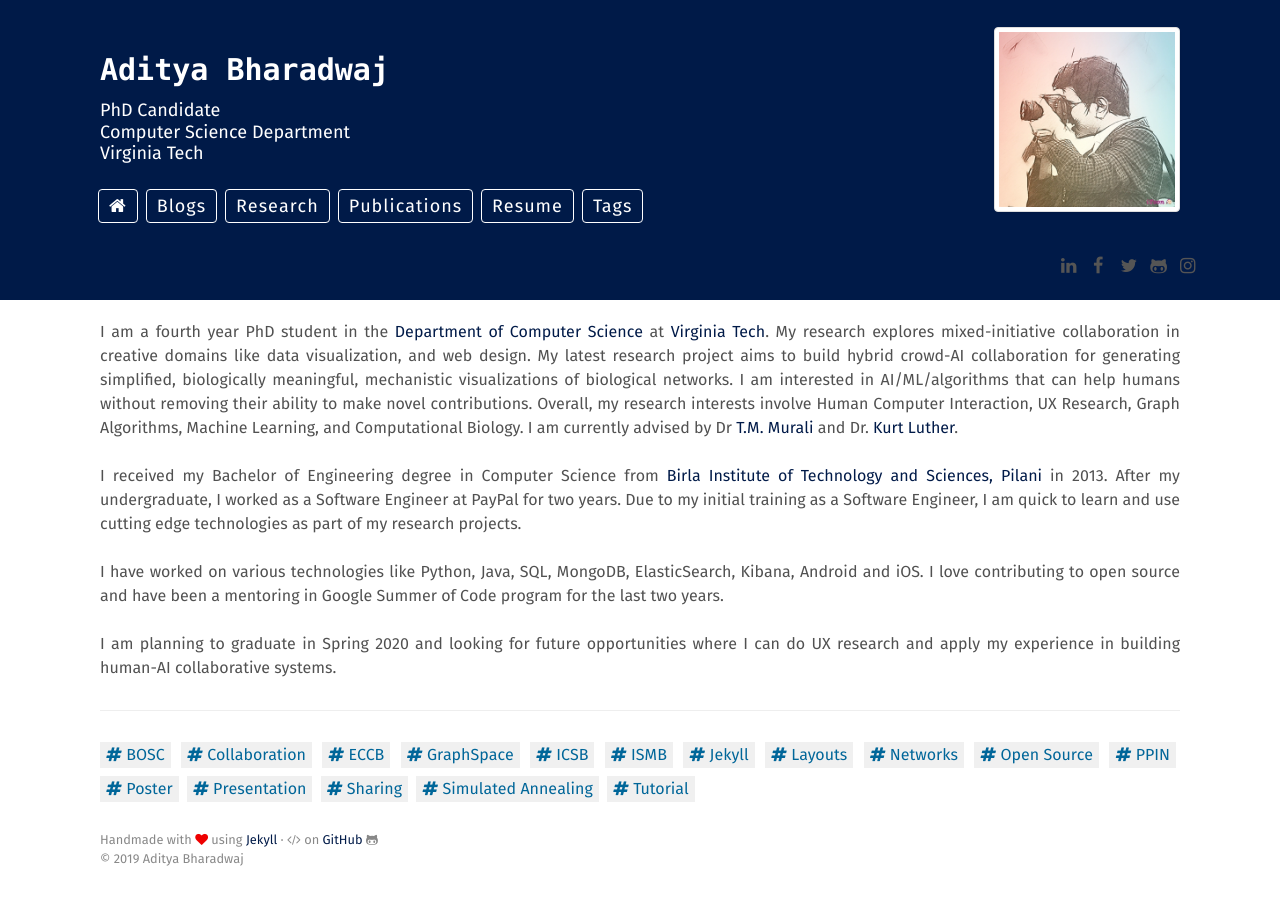
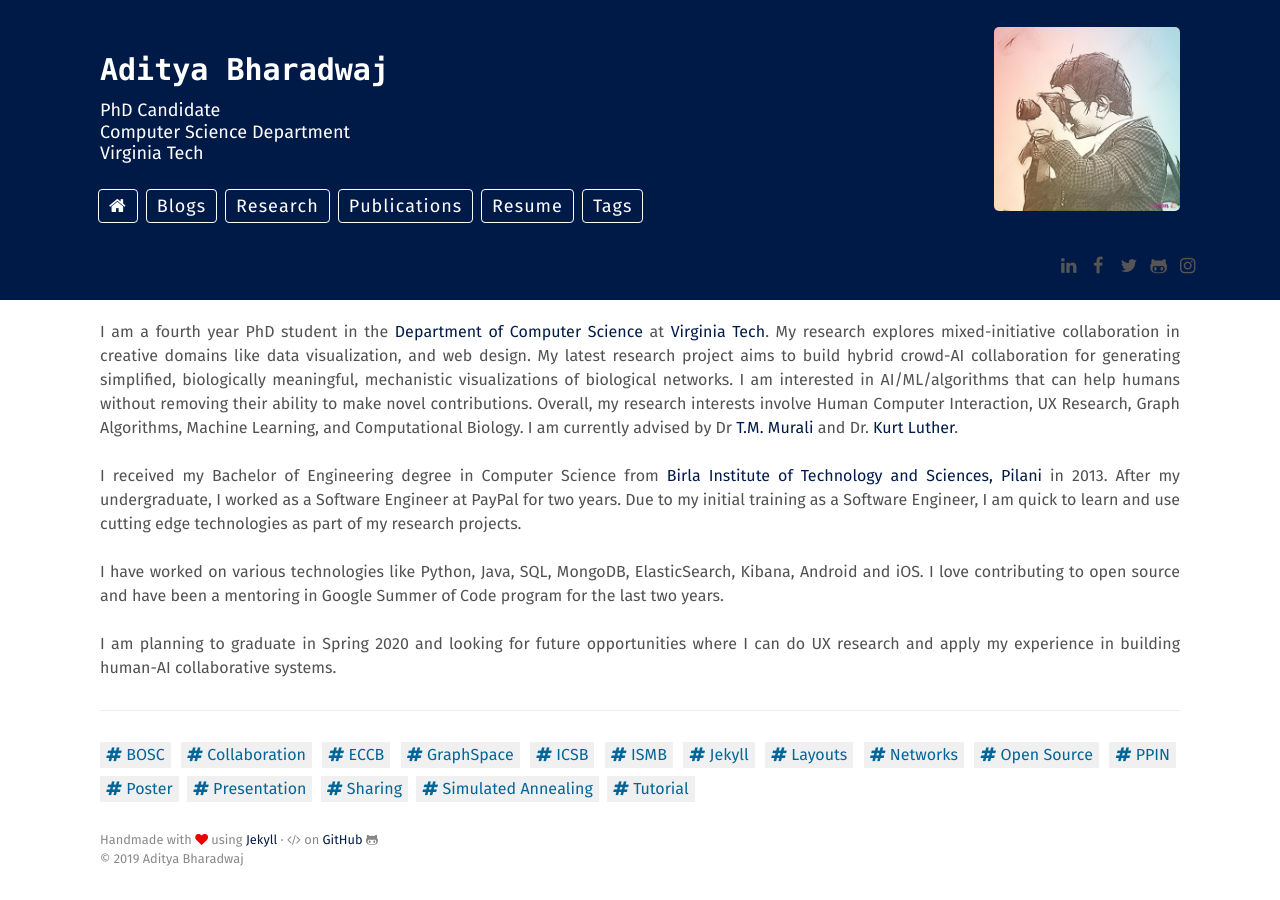
Before and after one commit to adbharadwaj/adbharadwaj.github.io, a Jekyll site: the page built from index.html, in a window 1280 px wide. Built offline with Jekyll 4.4.1, drawn with Linux system fonts in a browser that asks for light colours.

Commit message:
Update default.html

```diff
--- a/_layouts/default.html
+++ b/_layouts/default.html
@@ -43,7 +43,7 @@ layout: compress
             <div class="col-md-3 col-xs-4 text-right">
                 <h1></h1>
                 <img src='{{ "/assets/logo.png" | prepend: site.baseurl }}'
-                   class="img-thumbnail img-responsive" alt="Aditya Bharadwaj" style="margin: 0; width: 75%; float: right;">
+                   class="img-responsive" alt="Aditya Bharadwaj" style="margin: 0; width: 75%; float: right;">
             </div>
           </div>
 
```
